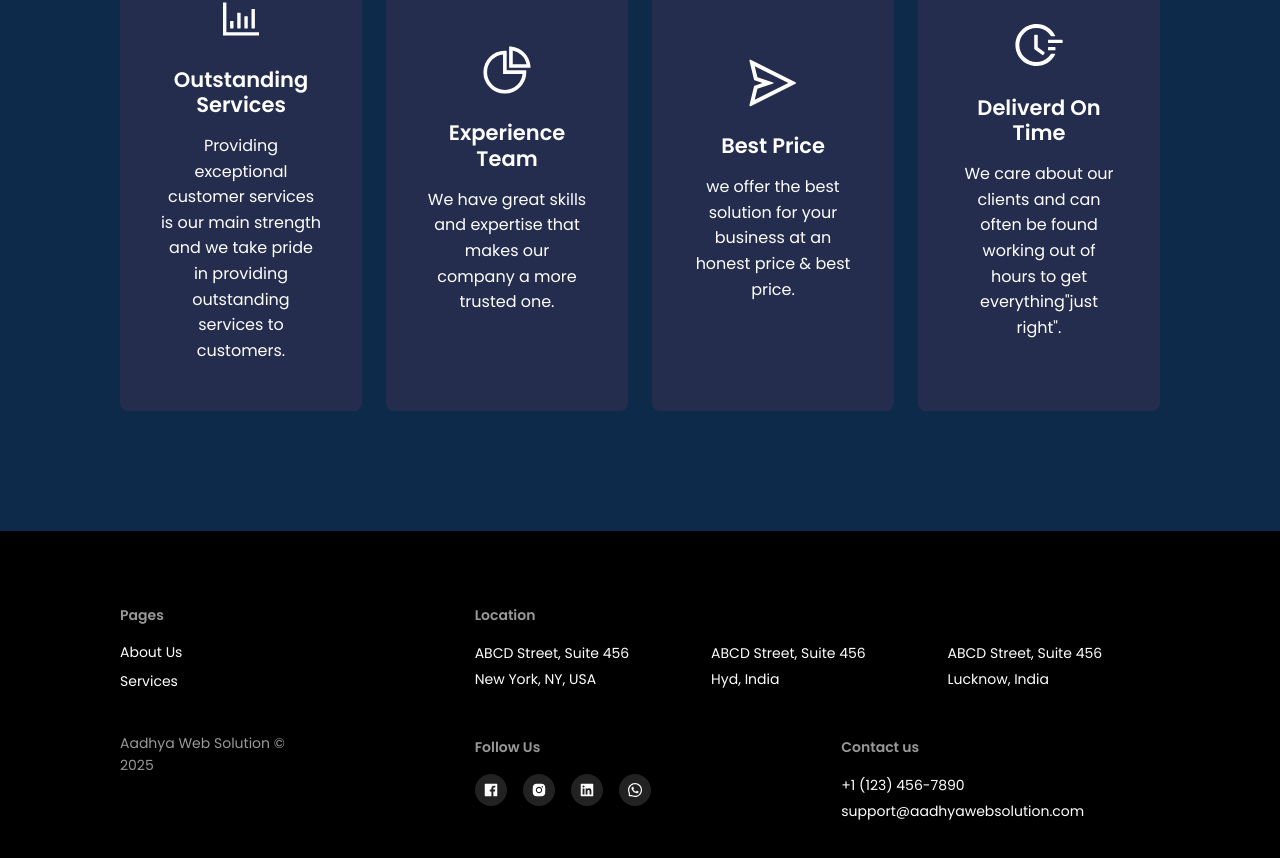
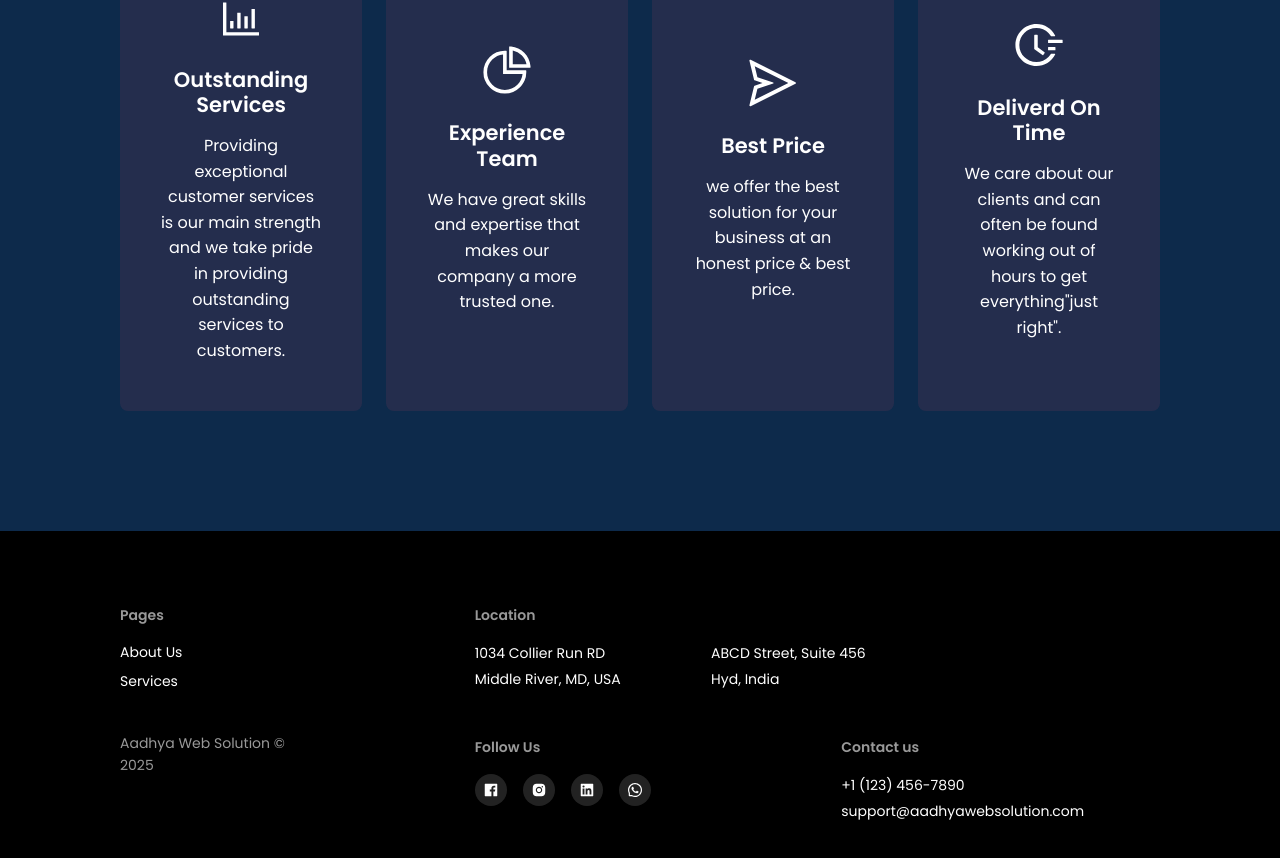
Before and after one commit to saiyashwanthsomavarapu/websolutions, a React (Vite) app: page / in a window 1280 px wide. Shown: the part 4085-4943 px from the top of the page. Built offline with nearby package versions, Linux system fonts and the light colour scheme; a web font is replaced by a local one.

Commit message:
address added

```diff
--- a/src/components/Layout/Footer.tsx
+++ b/src/components/Layout/Footer.tsx
@@ -96,8 +96,8 @@ const FooterComponent = () => {
             <Col xs={12} sm={12} lg={8}>
               <Title level={5} style={headingStyle}>Pages</Title>
               <Space direction="vertical" style={{ display: 'flex', flexDirection: 'column', marginBottom: '24px' }}>
-                <RouterLink to="/aboutus" style={linkStyle}>About Us</RouterLink>
-                <RouterLink to="/services" style={linkStyle}>Services</RouterLink>
+                <RouterLink to="/aboutus" style={{ ...linkStyle, color: 'white' }}>About Us</RouterLink>
+                <RouterLink to="/services" style={{ ...linkStyle, color: 'white' }}>Services</RouterLink>
                 {/* <Link style={linkStyle}><RouterLink to="/casestudy">Case Study</RouterLink></Link>
                 <Link style={linkStyle}><RouterLink to="/team">Team</RouterLink></Link> */}
               </Space>
@@ -124,17 +124,17 @@ const FooterComponent = () => {
               <Title level={5} style={headingStyle}>Location</Title>
               <Row gutter={[24, 24]}>
                 <Col lg={8}>
-                  <Text style={{ ...whiteTextStyle, ...textBlockStyle }}>ABCD Street, Suite 456</Text>
-                  <Text style={{ ...whiteTextStyle, marginBottom: '24px', display: 'block' }}>New York, NY, USA</Text>
+                  <Text style={{ ...whiteTextStyle, ...textBlockStyle }}>1034 Collier Run RD</Text>
+                  <Text style={{ ...whiteTextStyle, marginBottom: '24px', display: 'block' }}>Middle River, MD, USA</Text>
                 </Col>
                 <Col lg={8}>
                   <Text style={{ ...whiteTextStyle, ...textBlockStyle }}>ABCD Street, Suite 456</Text>
                   <Text style={{ ...whiteTextStyle, marginBottom: '24px', display: 'block' }}>Hyd, India</Text>
                 </Col>
-                <Col lg={8}>
+                {/* <Col lg={8}>
                   <Text style={{ ...whiteTextStyle, ...textBlockStyle }}>ABCD Street, Suite 456</Text>
                   <Text style={{ ...whiteTextStyle, marginBottom: '24px', display: 'block' }}>Lucknow, India</Text>
-                </Col>
+                </Col> */}
               </Row>
               <Row gutter={[48, 48]}>
                 <Col lg={12}>
```
